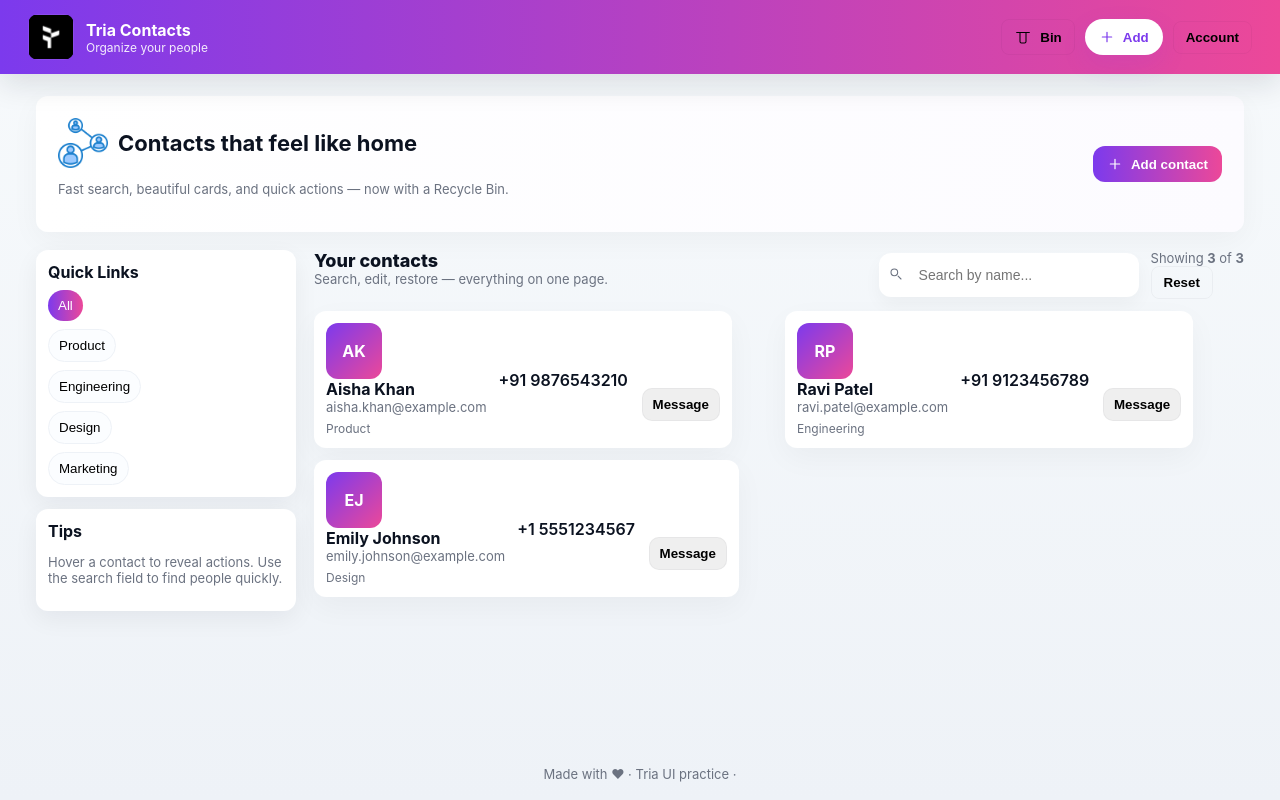
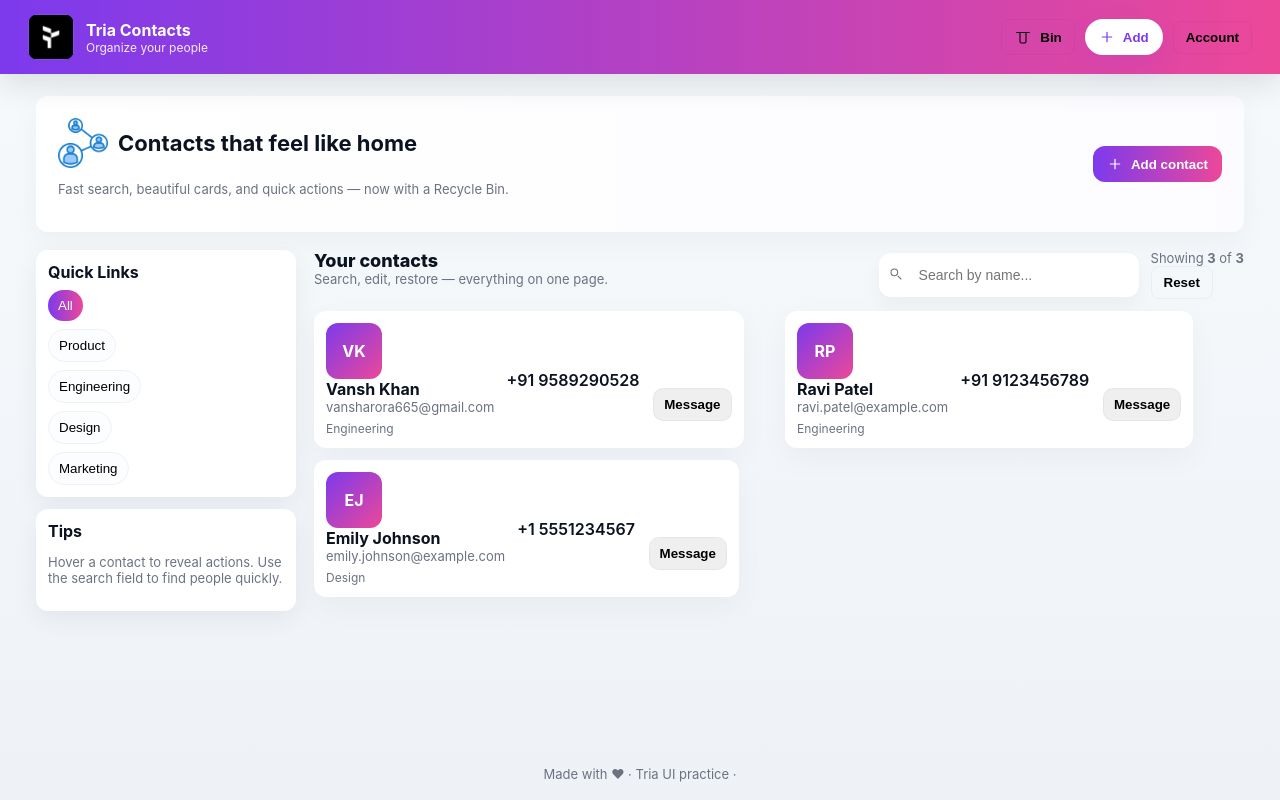
Before and after one commit to vansharora665/TriaAssignment, a React (Vite) app: page / in a window 1280 px wide. Built offline with nearby package versions, Linux system fonts and the light colour scheme.

Commit message:
Update App.jsx

```diff
--- a/src/App.jsx
+++ b/src/App.jsx
@@ -17,7 +17,7 @@ const TRASH_EXPIRE_MS = 7 * 24 * 60 * 60 * 1000; // 7 days
 /* ---- utilities ---- */
 function getSampleContacts() {
   const seed = [
-    { id: 1, name: "Aisha Khan", email: "aisha.khan@example.com", country: "+91", phone: "9876543210", role: "Product", photo: "" },
+    { id: 1, name: "Vansh Khan", email: "vansharora665@gmail.com", country: "+91", phone: "9589290528", role: "Engineering", photo: "" },
     { id: 2, name: "Ravi Patel", email: "ravi.patel@example.com", country: "+91", phone: "9123456789", role: "Engineering", photo: "" },
     { id: 3, name: "Emily Johnson", email: "emily.johnson@example.com", country: "+1", phone: "5551234567", role: "Design", photo: "" },
   ];
```
